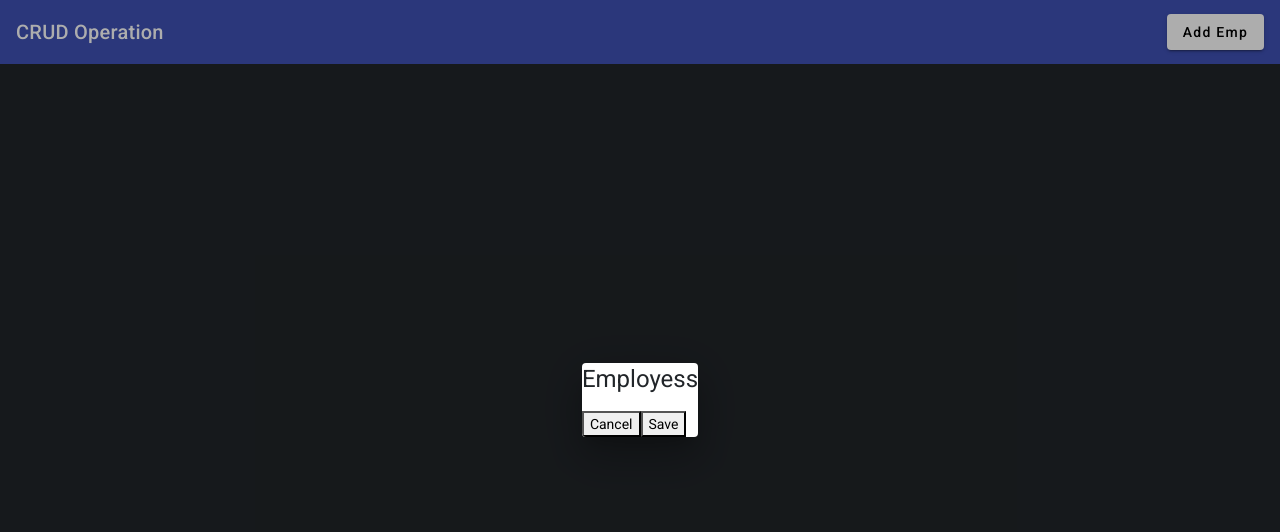
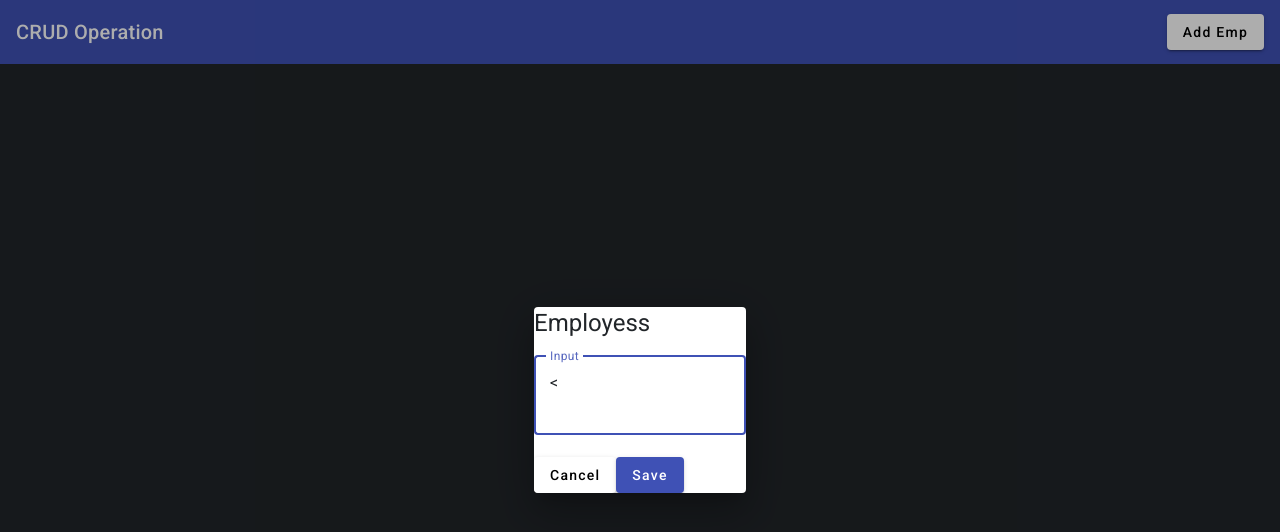
Before and after one commit to Hanumanthareddy884/StepIn, an Angular app: page / in a window 1280 px wide. Both pictures are taken after a click on the button "Add Emp". Shown: the top 532 px of the page. Built offline with nearby package versions, Linux system fonts and the light colour scheme.

Commit message:
Mat form

```diff
--- a/src/app/app.component.ts
+++ b/src/app/app.component.ts
@@ -7,7 +7,6 @@ import {MatIconModule} from '@angular/material/icon';
 import {MatButtonModule} from '@angular/material/button';
 import {MatDialog} from '@angular/material/dialog';
 import { EmployeeComponent } from './components/employee/employee.component';
-import{MatFormFieldModule} from '@angular/material/form-field';
 
 
 @Component({
@@ -19,7 +18,8 @@ import{MatFormFieldModule} from '@angular/material/form-field';
     MatToolbarModule,
     MatIconModule,
     MatButtonModule,
-    MatFormFieldModule,
+    MatIconModule,
+    EmployeeComponent,
   ],
   templateUrl: './app.component.html',
   styleUrl: './app.component.css'
--- a/src/app/app.config.server.ts
+++ b/src/app/app.config.server.ts
@@ -6,6 +6,7 @@ const serverConfig: ApplicationConfig = {
   providers: [
     provideServerRendering()
   ]
+
 };
 
 export const config = mergeApplicationConfig(appConfig, serverConfig);
--- a/src/app/components/employee/employee.component.css
+++ b/src/app/components/employee/employee.component.css
@@ -0,0 +1,3 @@
+.example-spacer {
+  flex: 1 1 auto;
+}
--- a/src/app/components/employee/employee.component.html
+++ b/src/app/components/employee/employee.component.html
@@ -1,10 +1,14 @@
 <div mat-dialog-text><h1>Employess</h1>
 </div>
-<!-- <div mat-dialog-content>
-    <mat-form-field appearance="fill">
+<div mat-dialog-content >
+
+  <mat-form-field  appearance="outline" >
+    <
     <mat-label>Input</mat-label>
-</div> -->
-<div mat-dialog-action>
+    <input matInput>
+  </mat-form-field>
+</div>
+<div mat-dialog-actions>
   <button mat-raised-button>Cancel</button>
-  <button mat-raised-button color="Prima">Save</button>
+  <button mat-raised-button color="primary">Save</button>
 </div>
--- a/src/app/components/employee/employee.component.ts
+++ b/src/app/components/employee/employee.component.ts
@@ -1,9 +1,16 @@
 import { Component } from '@angular/core';
+import {MatFormFieldModule} from '@angular/material/form-field';
+import {MatButtonModule} from '@angular/material/button';
 
+import {MatInputModule} from '@angular/material/input';
+import { MatToolbarModule } from '@angular/material/toolbar';
+import { MatIconModule } from '@angular/material/icon';
 @Component({
   selector: 'app-employee',
   standalone: true,
-  imports: [],
+  imports: [MatButtonModule,MatFormFieldModule,MatInputModule,
+    MatToolbarModule,
+    MatIconModule,],
   templateUrl: './employee.component.html',
   styleUrl: './employee.component.css'
 })
```
